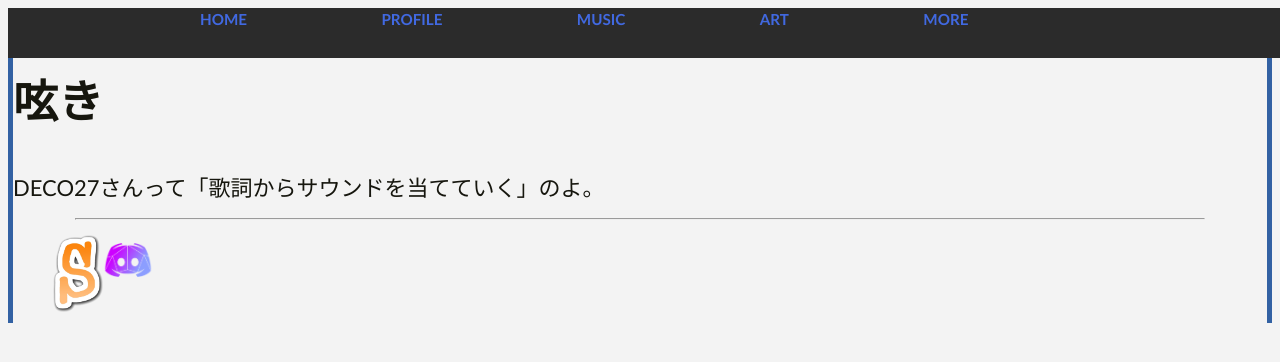
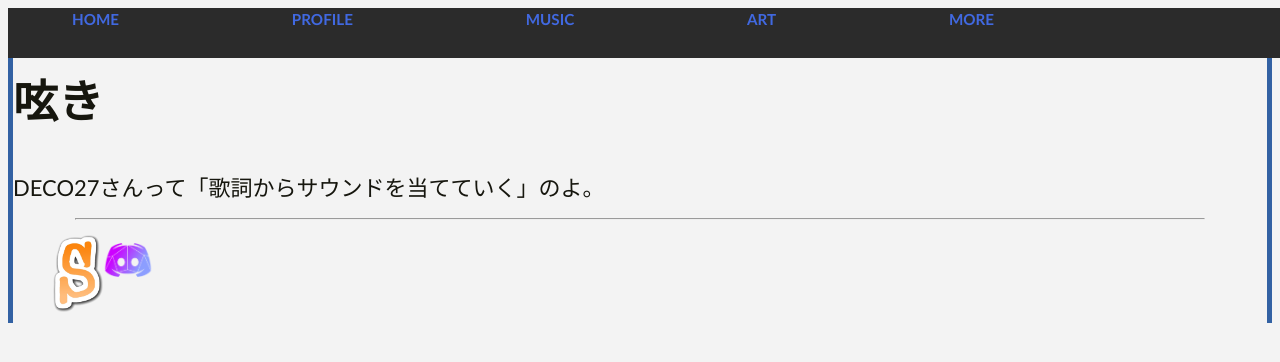
Before and after one commit to nekodendislike/nekodendislike.github.io, a Jekyll site: the page built from more.md, in a window 1280 px wide. Shown: the top 362 px of the page. Built offline with Jekyll 4.4.1, drawn with Linux system fonts in a browser that asks for light colours; some web fonts are replaced.

Commit message:
Update style.css

```diff
--- a/assets/css/style.css
+++ b/assets/css/style.css
@@ -80,7 +80,7 @@ header .gnav .menu {
   display: flex;
   text-align: center;
   padding: 0 5%;
-  margin: 0 10%;
+  margin: 0 auto;
   float: center;
   /* 中の要素を横並びにする */
 }
```
